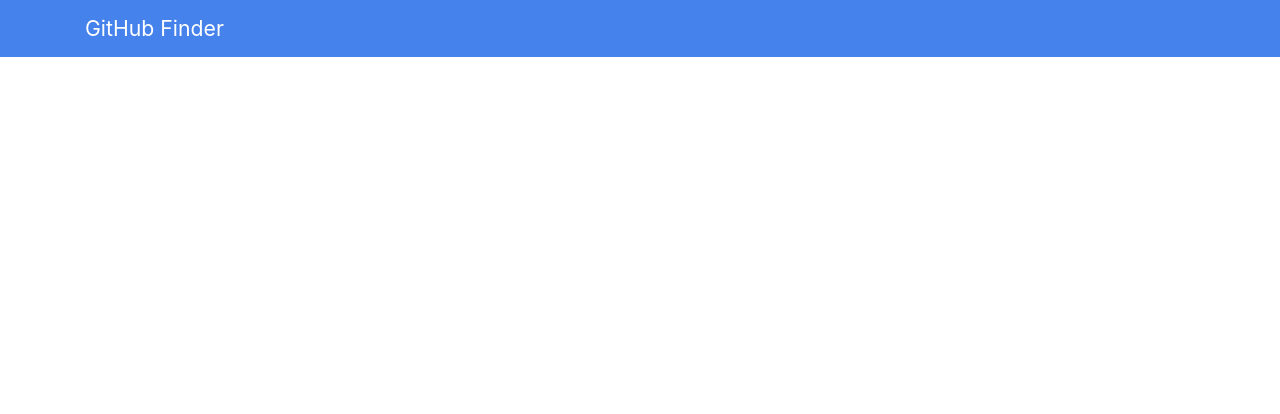
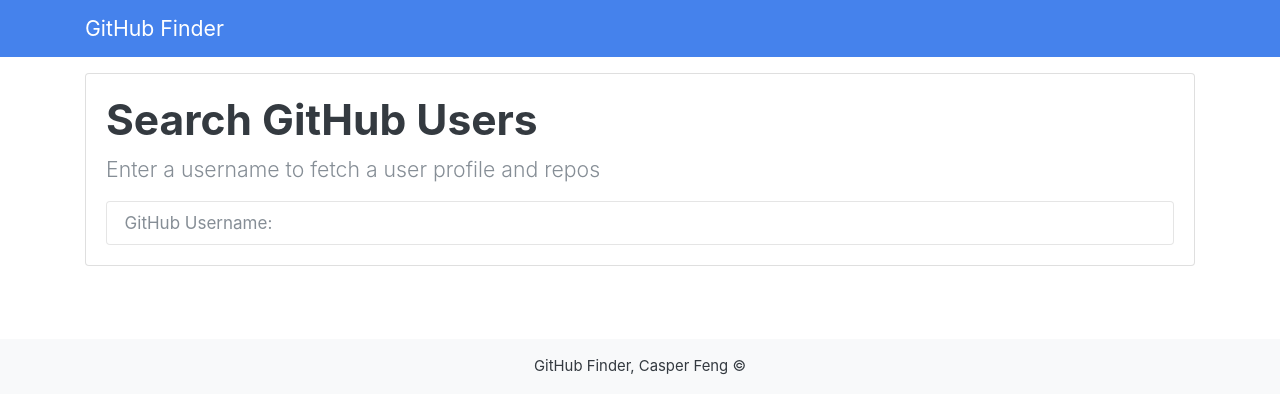
Before and after one commit to Casperfeng/Github-finder-API, a plain HTML site: page index.html in a window 1280 px wide. Drawn offline with nearby package versions, Linux system fonts and the light colour scheme.

Commit message:
static landing page finished

```diff
--- a/index.html
+++ b/index.html
@@ -13,6 +13,21 @@
       <a href="#" class="navbar-brand">GitHub Finder</a>
     </div>
   </nav>
+
+  <div class="container searchContainer">
+    <div class="search card card-body">
+      <h1>Search GitHub Users</h1>
+      <p class="lead">Enter a username to fetch a user profile and repos</p>
+      <input type="text" id="searchUser" class="form-control" placeholder="GitHub Username: ">
+    </div>
+    <br>
+    <div id="profile"></div>
+  </div>
+
+  <footer class="mt-5 p-3 text-center bg-light">
+    GitHub Finder, Casper Feng &copy;
+  </footer>
+
   <script src="https://code.jquery.com/jquery-3.3.1.slim.min.js" integrity="sha384-q8i/X+965DzO0rT7abK41JStQIAqVgRVzpbzo5smXKp4YfRvH+8abtTE1Pi6jizo" crossorigin="anonymous"></script>
 <script src="https://cdnjs.cloudflare.com/ajax/libs/popper.js/1.14.6/umd/popper.min.js" integrity="sha384-wHAiFfRlMFy6i5SRaxvfOCifBUQy1xHdJ/yoi7FRNXMRBu5WHdZYu1hA6ZOblgut" crossorigin="anonymous"></script>
 <script src="https://stackpath.bootstrapcdn.com/bootstrap/4.2.1/js/bootstrap.min.js" integrity="sha384-B0UglyR+jN6CkvvICOB2joaf5I4l3gm9GU6Hc1og6Ls7i6U/mkkaduKaBhlAXv9k" crossorigin="anonymous"></script>
```
Also changed, not shown: package-lock.json (added).
